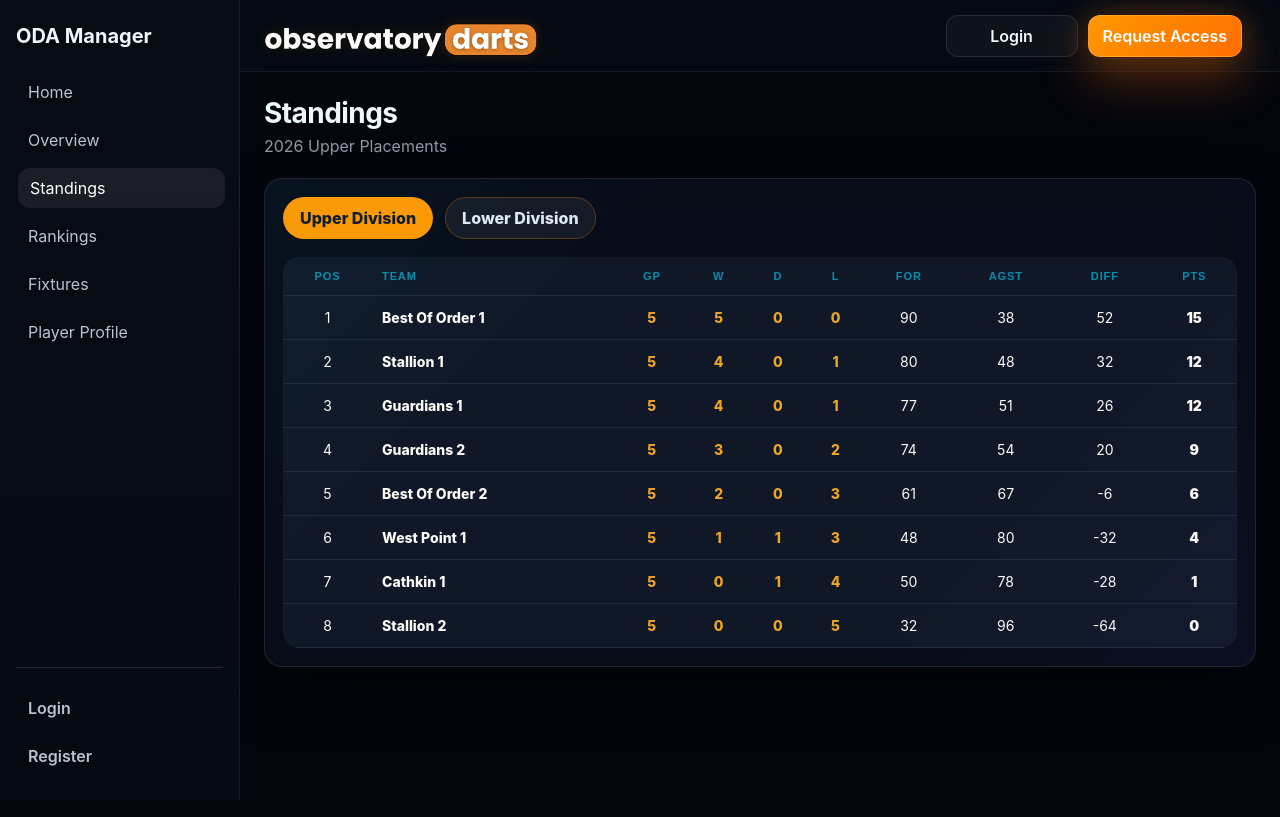
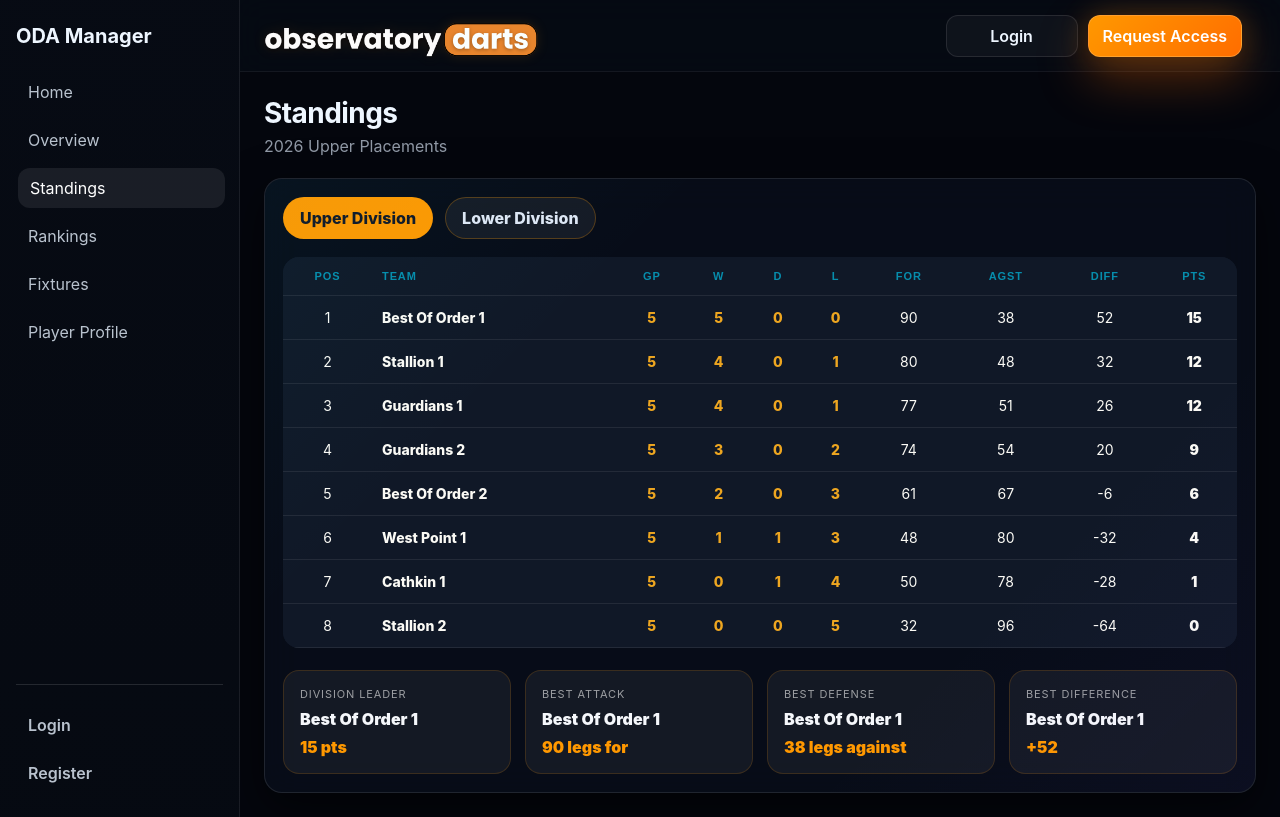
Before and after one commit to jakes007/ODA, a React app in the folder frontend/: page /competition/standings in a window 1280 px wide. Built offline with nearby package versions, Linux system fonts and the light colour scheme; the HTML template or start-up script is replaced by a standard one.

Commit message:
added cards in standings and rankings

```diff
--- a/frontend/src/index.css
+++ b/frontend/src/index.css
@@ -1066,3 +1066,43 @@ textarea {
     z-index: 6;
   }
 }
+
+.insight-grid {
+  display: grid;
+  grid-template-columns: repeat(4, minmax(0, 1fr));
+  gap: 14px;
+  margin-top: 22px;
+}
+
+.insight-card {
+  background: rgba(255, 255, 255, 0.055);
+  border: 1px solid rgba(255, 152, 0, 0.16);
+  border-radius: 16px;
+  padding: 16px;
+}
+
+.insight-label {
+  font-size: 11px;
+  text-transform: uppercase;
+  letter-spacing: 0.08em;
+  color: rgba(255, 255, 255, 0.58);
+  margin-bottom: 8px;
+}
+
+.insight-value {
+  font-weight: 900;
+  color: #f5f7fb;
+  line-height: 1.25;
+}
+
+.insight-meta {
+  margin-top: 8px;
+  color: #ff9800;
+  font-weight: 900;
+}
+
+@media (max-width: 768px) {
+  .insight-grid {
+    grid-template-columns: repeat(2, minmax(0, 1fr));
+  }
+}
--- a/frontend/src/pages/RankingsPage.jsx
+++ b/frontend/src/pages/RankingsPage.jsx
@@ -8,6 +8,38 @@ function formatPercent(value) {
 
 function formatNumber(value, decimals = 2) {
   return Number(value || 0).toFixed(decimals);
+}
+
+function getPlayerHighlights(rows) {
+  if (!rows.length) return [];
+
+  const highestAverage = [...rows].sort((a, b) => b.chuckAverage - a.chuckAverage)[0];
+  const bestWinRate = [...rows].sort((a, b) => b.winPercentage - a.winPercentage)[0];
+  const mostTons = [...rows].sort((a, b) => b.noTons - a.noTons)[0];
+  const highClose = [...rows].sort((a, b) => b.highestClose - a.highestClose)[0];
+
+  return [
+    {
+      label: 'Highest Average',
+      value: highestAverage.playerName,
+      meta: formatNumber(highestAverage.chuckAverage, 2)
+    },
+    {
+      label: 'Best Win %',
+      value: bestWinRate.playerName,
+      meta: formatPercent(bestWinRate.winPercentage)
+    },
+    {
+      label: 'Most Tons',
+      value: mostTons.playerName,
+      meta: `${mostTons.noTons} tons`
+    },
+    {
+      label: 'High Close',
+      value: highClose.playerName,
+      meta: highClose.highestClose || 0
+    }
+  ];
 }
 
 function RankingsTable({ rows }) {
@@ -72,6 +104,8 @@ export default function RankingsPage() {
     alsoPlayed: []
   };
 
+  const highlights = getPlayerHighlights(divisionData.qualified);
+
   return (
     <div className="rankings-page">
       <PageHeader
@@ -105,6 +139,16 @@ export default function RankingsPage() {
 
         <RankingsTable rows={divisionData.qualified} />
 
+        <div className="insight-grid">
+          {highlights.map((item) => (
+            <div key={item.label} className="insight-card">
+              <div className="insight-label">{item.label}</div>
+              <div className="insight-value">{item.value}</div>
+              <div className="insight-meta">{item.meta}</div>
+            </div>
+          ))}
+        </div>
+
         <div className="rankings-section-heading also-played-heading">
           <h3>Also Played</h3>
           <p>Players with less than 50% legs played.</p>
--- a/frontend/src/pages/StandingsPage.jsx
+++ b/frontend/src/pages/StandingsPage.jsx
@@ -1,11 +1,48 @@
 import React, { useState } from 'react';
 import PageHeader from '../components/common/PageHeader';
 import { importedStandingsData } from '../data/importedStandingsData';
+
+function formatTeamName(teamName) {
+  return String(teamName || '').replace(/^BOO\b/i, 'Best Of Order');
+}
+
+function getDivisionInsights(rows) {
+  if (!rows.length) return [];
+
+  const bestAttack = [...rows].sort((a, b) => b.legsFor - a.legsFor)[0];
+  const bestDefense = [...rows].sort((a, b) => a.legsAgainst - b.legsAgainst)[0];
+  const biggestDiff = [...rows].sort((a, b) => b.scoreDifference - a.scoreDifference)[0];
+  const leader = rows[0];
+
+  return [
+    {
+      label: 'Division Leader',
+      value: formatTeamName(leader.teamName),
+      meta: `${leader.leaguePoints} pts`
+    },
+    {
+      label: 'Best Attack',
+      value: formatTeamName(bestAttack.teamName),
+      meta: `${bestAttack.legsFor} legs for`
+    },
+    {
+      label: 'Best Defense',
+      value: formatTeamName(bestDefense.teamName),
+      meta: `${bestDefense.legsAgainst} legs against`
+    },
+    {
+      label: 'Best Difference',
+      value: formatTeamName(biggestDiff.teamName),
+      meta: `+${biggestDiff.scoreDifference}`
+    }
+  ];
+}
 
 export default function StandingsPage() {
   const [division, setDivision] = useState('Upper');
 
   const rows = importedStandingsData.divisions[division] || [];
+  const insights = getDivisionInsights(rows);
 
   return (
     <div className="standings-page">
@@ -54,9 +91,7 @@ export default function StandingsPage() {
               {rows.map((row) => (
                 <tr key={`${division}-${row.teamName}`}>
                   <td>{row.position}</td>
-                  <td className="team-name-cell">
-  {row.teamName.replace(/^BOO\b/i, 'Best Of Order')}
-</td>
+                  <td className="team-name-cell">{formatTeamName(row.teamName)}</td>
                   <td>{row.played}</td>
                   <td>{row.won}</td>
                   <td>{row.drawn}</td>
@@ -70,6 +105,16 @@ export default function StandingsPage() {
             </tbody>
           </table>
         </div>
+
+        <div className="insight-grid">
+          {insights.map((item) => (
+            <div key={item.label} className="insight-card">
+              <div className="insight-label">{item.label}</div>
+              <div className="insight-value">{item.value}</div>
+              <div className="insight-meta">{item.meta}</div>
+            </div>
+          ))}
+        </div>
       </section>
     </div>
   );
```
